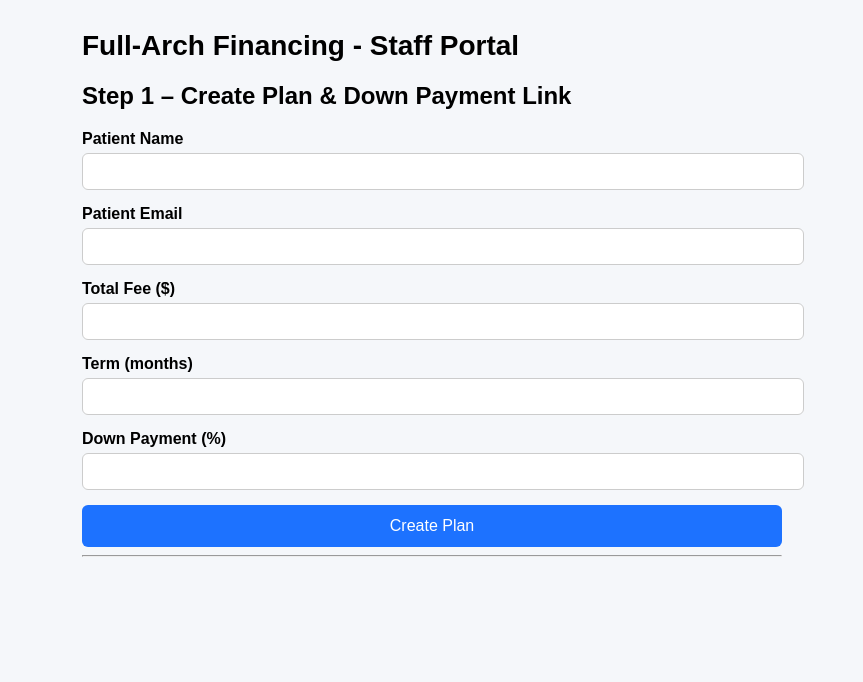
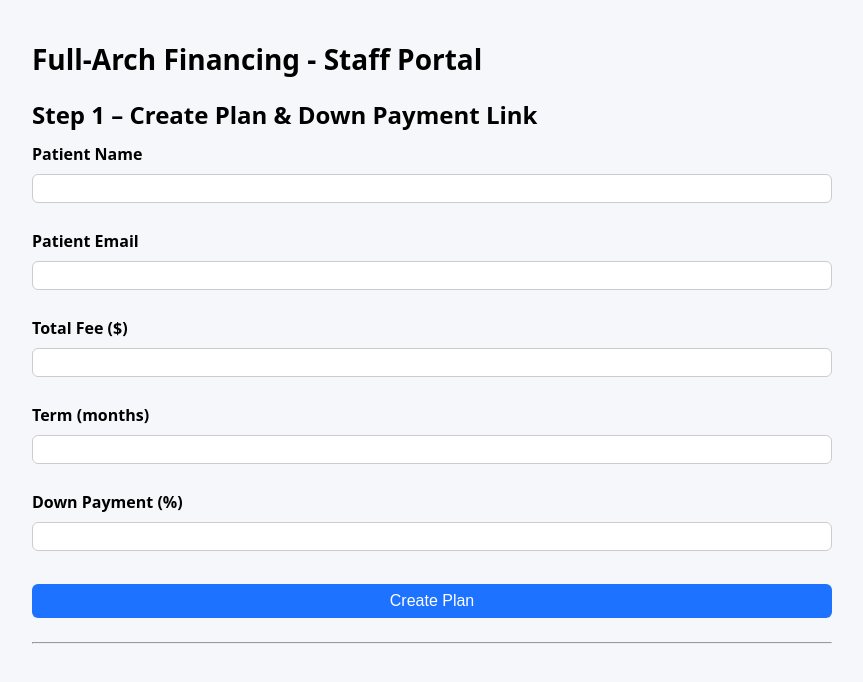
Before and after one commit to isaacq-spec/full-arch-financing-staff-ui, a plain HTML site: page index.html in a window 1280 px wide. Shown: the whole page, without its empty margins (208-1071 px from the left). Drawn offline with Linux system fonts and the light colour scheme.

Commit message:
Update index.html

```diff
--- a/index.html
+++ b/index.html
@@ -5,65 +5,83 @@
     <title>Full-Arch Financing - Staff Portal</title>
     <meta name="viewport" content="width=device-width, initial-scale=1" />
     <link rel="stylesheet" href="style.css" />
+    <style>
+      /* safety fallback in case style.css is empty */
+      body {
+        font-family: system-ui, -apple-system, BlinkMacSystemFont, "Segoe UI",
+          sans-serif;
+        padding: 20px;
+        max-width: 800px;
+        margin: 0 auto;
+      }
+      .field {
+        margin-bottom: 10px;
+      }
+      label {
+        display: block;
+        font-weight: 600;
+        margin-bottom: 4px;
+      }
+      input {
+        width: 100%;
+        padding: 6px 8px;
+        box-sizing: border-box;
+      }
+      button {
+        padding: 8px 14px;
+        margin-top: 8px;
+        cursor: pointer;
+      }
+      .hidden {
+        display: none;
+      }
+      h1,
+      h2,
+      h3 {
+        margin-top: 20px;
+        margin-bottom: 10px;
+      }
+      hr {
+        margin: 24px 0;
+      }
+    </style>
   </head>
   <body>
-    <main class="container">
     <h1>Full-Arch Financing - Staff Portal</h1>
 
     <!-- STEP 1: PLAN + DOWN PAYMENT -->
     <section>
       <h2>Step 1 – Create Plan & Down Payment Link</h2>
 
-        <form id="planForm">
       <div class="field">
         <label for="name">Patient Name</label>
-            <input id="name" name="name" type="text" required />
+        <input id="name" type="text" />
       </div>
 
       <div class="field">
         <label for="email">Patient Email</label>
-            <input id="email" name="email" type="email" required />
+        <input id="email" type="email" />
       </div>
 
       <div class="field">
         <label for="totalFee">Total Fee ($)</label>
-            <input
-              id="totalFee"
-              name="totalFee"
-              type="number"
-              min="0"
-              step="0.01"
-              required
-            />
+        <input id="totalFee" type="number" min="0" step="0.01" />
       </div>
 
       <div class="field">
         <label for="termMonths">Term (months)</label>
-            <input
-              id="termMonths"
-              name="termMonths"
-              type="number"
-              min="1"
-              required
-            />
+        <input id="termMonths" type="number" min="1" />
       </div>
 
       <div class="field">
         <label for="downPercent">Down Payment (%)</label>
-            <input
-              id="downPercent"
-              name="downPercent"
-              type="number"
-              min="0"
-              max="100"
-              required
-            />
+        <input id="downPercent" type="number" min="0" max="100" />
       </div>
 
-          <button type="submit" id="createPlanBtn">
+      <!-- IMPORTANT: this actually calls your JS -->
+      <button type="button" onclick="createPlan()">
         Create Plan
       </button>
-        </form>
 
       <div id="results" class="hidden">
         <h3>Plan Details</h3>
@@ -85,45 +103,30 @@
       <h2>Step 2 – Start Monthly Autopay</h2>
       <p>Use this after the down payment is paid.</p>
 
-        <form id="autopayForm">
       <div class="field">
         <label for="customerId">Stripe Customer ID</label>
-            <input id="customerId" name="customerId" type="text" required />
+        <input id="customerId" type="text" />
       </div>
 
       <div class="field">
         <label for="remainingInput">Remaining Balance ($)</label>
-            <input
-              id="remainingInput"
-              name="remainingInput"
-              type="number"
-              min="0"
-              step="0.01"
-              required
-            />
+        <input id="remainingInput" type="number" min="0" step="0.01" />
       </div>
 
       <div class="field">
         <label for="termInput">Term (months)</label>
-            <input
-              id="termInput"
-              name="termInput"
-              type="number"
-              min="1"
-              required
-            />
+        <input id="termInput" type="number" min="1" />
       </div>
 
-          <button type="submit" id="createAutopayBtn">
+      <!-- IMPORTANT: this calls your JS -->
+      <button type="button" onclick="createAutopay()">
         Create Monthly Autopay Subscription
       </button>
-        </form>
 
       <div id="autopayResult"></div>
     </section>
-    </main>
 
-    <!-- IMPORTANT: this must be at the bottom so elements exist first -->
+    <!-- Load your JS last so all elements exist -->
     <script src="script.js"></script>
   </body>
 </html>
```
Lines whose indentation alone changed are shown as unchanged.
